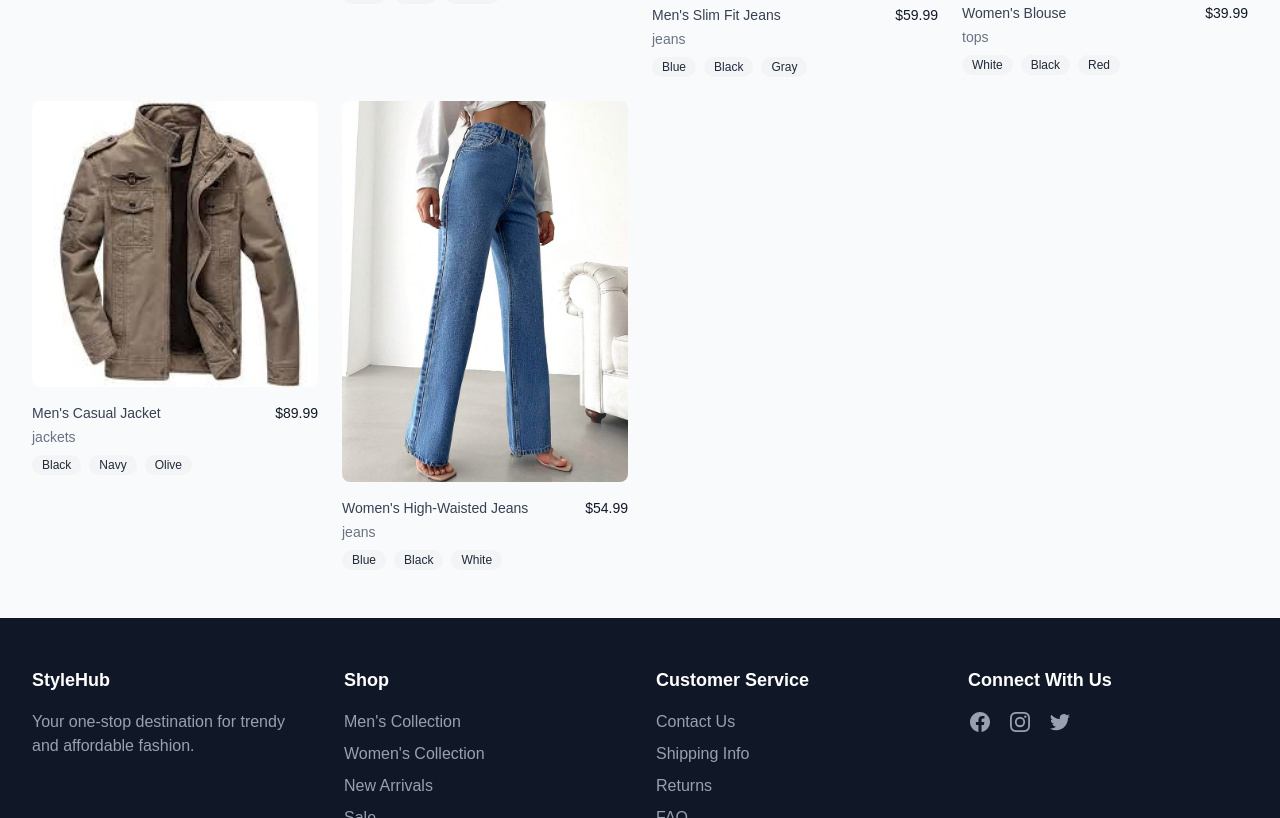
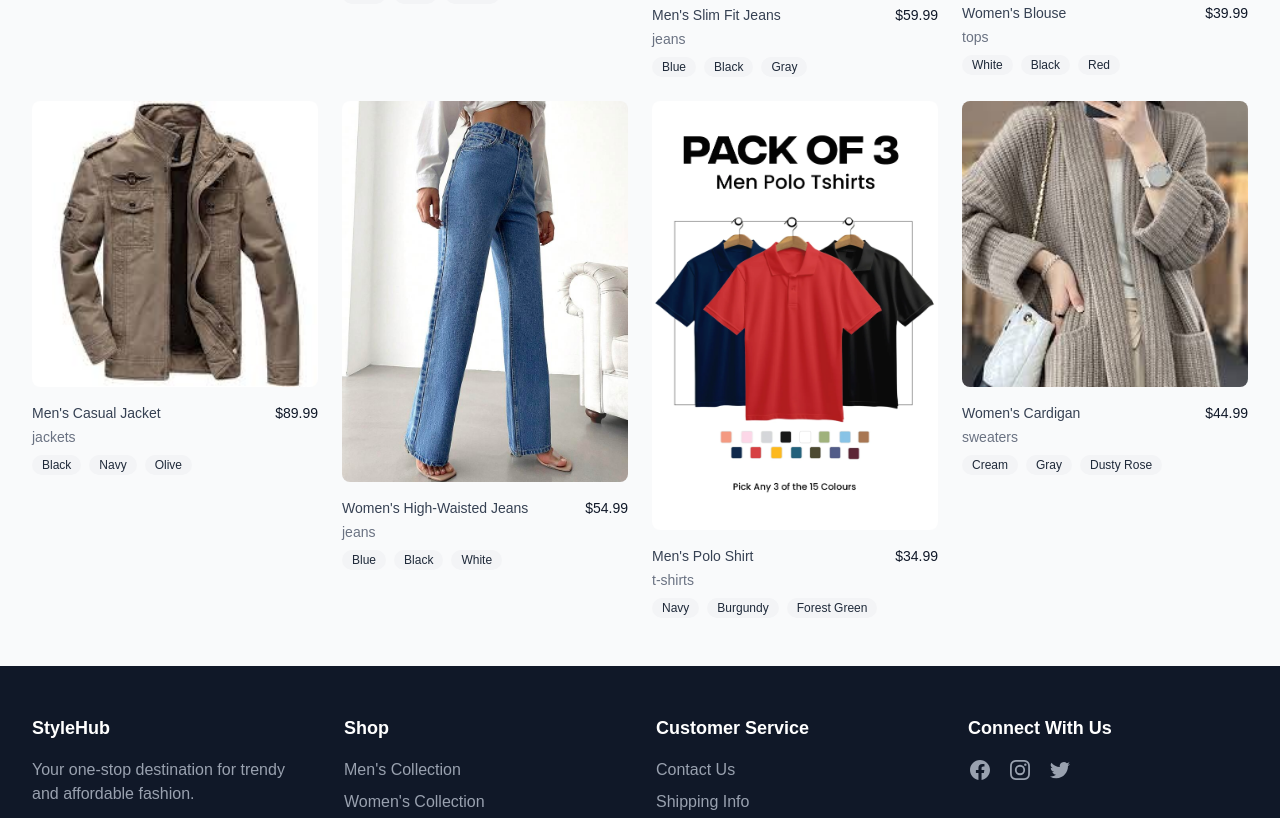
Before and after one commit to sripooja1/my-ecommerce-site, a Next.js app: page / in a window 1280 px wide. Shown: the part 614-1432 px from the top of the page. Built offline with nearby package versions, Linux system fonts and the light colour scheme.

Commit message:
Fix image paths and async params handling

```diff
--- a/src/app/category/[category]/page.tsx
+++ b/src/app/category/[category]/page.tsx
@@ -11,8 +11,8 @@ type Props = {
   searchParams: { [key: string]: string | string[] | undefined };
 };
 
-export default function CategoryPage({ params }: Props) {
-  const { category } = params;
+export default async function CategoryPage({ params }: Props) {
+  const category = params.category;
 
   // Validate category
   if (category !== 'men' && category !== 'women') {
--- a/src/data/products.ts
+++ b/src/data/products.ts
@@ -76,5 +76,27 @@ export const products: Product[] = [
     image: '/images/products/womens-jeans.jpg',
     sizes: ['26', '28', '30', '32'],
     colors: ['Blue', 'Black', 'White']
+  },
+  {
+    id: '7',
+    name: "Men's Polo Shirt",
+    description: 'Classic polo shirt made from premium piqué cotton. Perfect for smart casual occasions.',
+    price: 34.99,
+    category: 'men',
+    subcategory: 't-shirts',
+    image: '/images/products/mens-polo.jpg',
+    sizes: ['S', 'M', 'L', 'XL'],
+    colors: ['Navy', 'Burgundy', 'Forest Green']
+  },
+  {
+    id: '8',
+    name: "Women's Cardigan",
+    description: 'Soft and cozy knit cardigan with a relaxed fit. Ideal for layering in any season.',
+    price: 44.99,
+    category: 'women',
+    subcategory: 'sweaters',
+    image: '/images/products/womens-cardigan.jpg',
+    sizes: ['XS', 'S', 'M', 'L'],
+    colors: ['Cream', 'Gray', 'Dusty Rose']
   }
 ];
```
Also changed, not shown: public/images/products/mens-polo.jpg (added), public/images/products/womens-cardigan.jpg (added).
